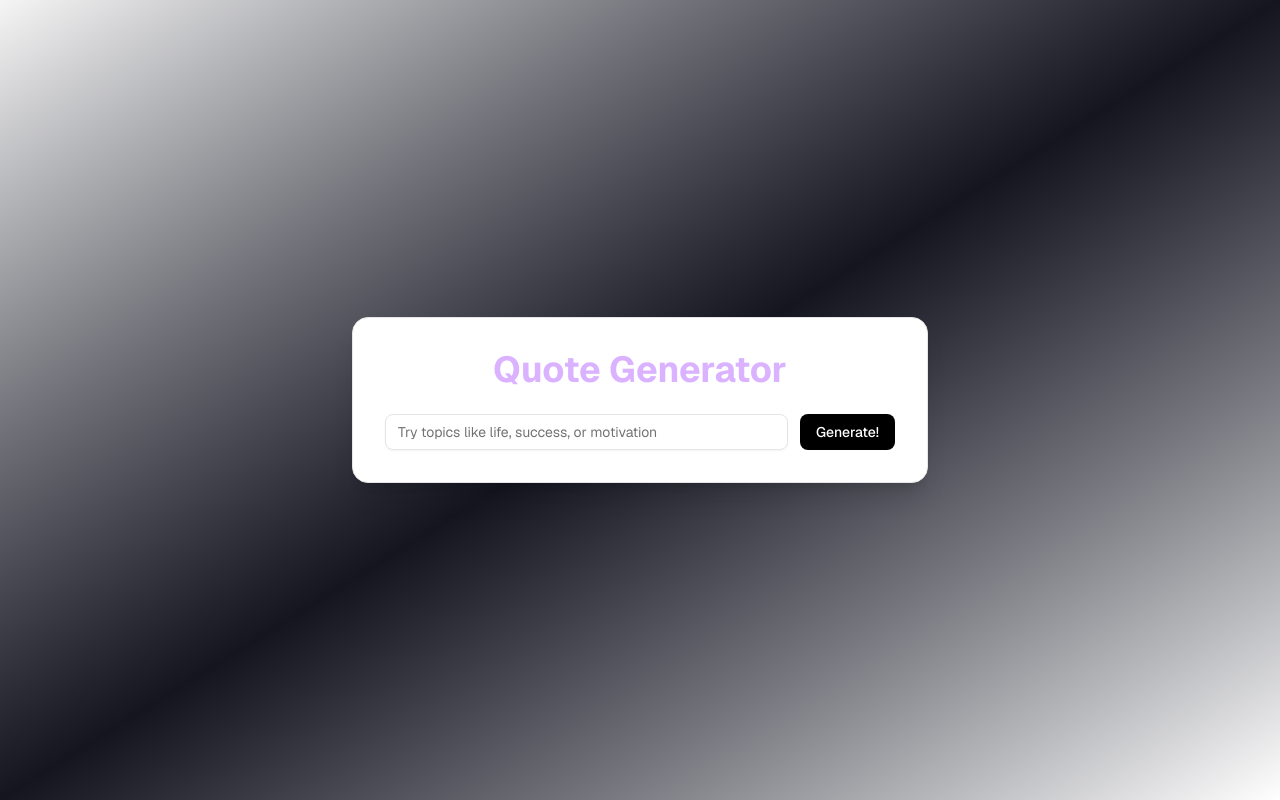
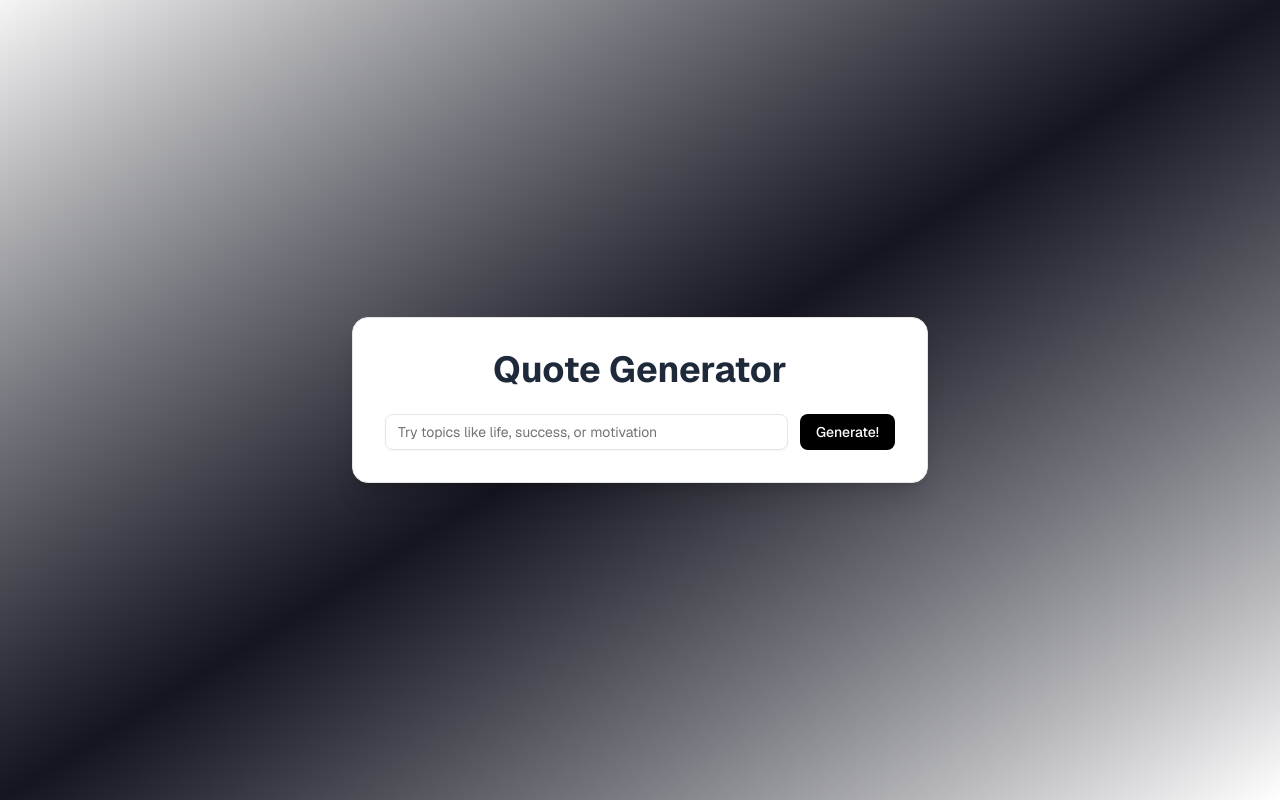
Before and after one commit to shahzaib0307/Nexium_assignment-1, a Next.js app: page / in a window 1280 px wide. Built offline with nearby package versions, Linux system fonts and the light colour scheme.

Commit message:
Your descriptive commit message

```diff
--- a/src/app/page.tsx
+++ b/src/app/page.tsx
@@ -38,7 +38,7 @@
   return (
     <main className="min-h-screen flex items-center justify-center bg-gradient-to-br from-muted via-background to-card px-4 py-10">
       <div className="bg-card border border-border rounded-2xl shadow-xl w-full max-w-xl p-8 space-y-6 animate-in fade-in slide-in-from-bottom-8 duration-700">
-        <h1 className="text-4xl font-bold text-center text-purple-300">
+        <h1 className="text-4xl font-bold text-center text-purple-450">
    Quote Generator
 </h1>
 
```
